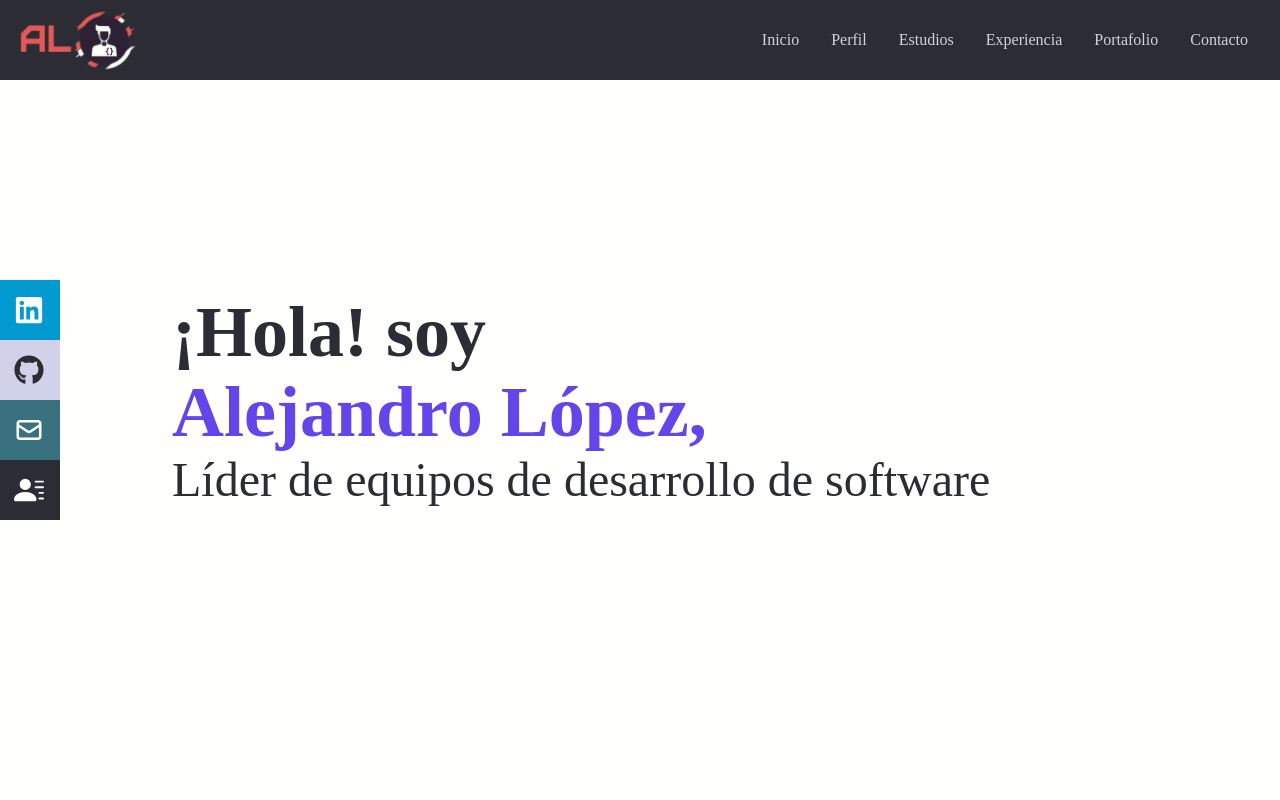
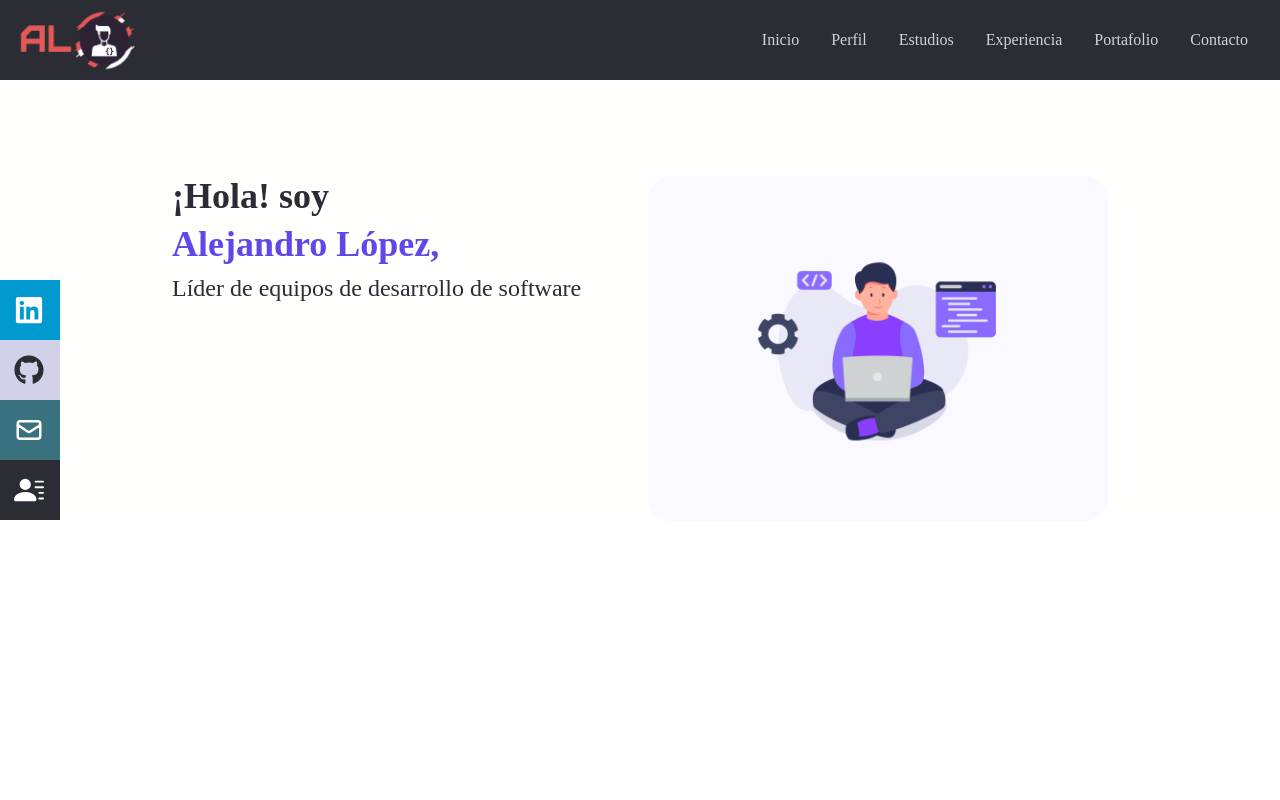
Before and after one commit to alejolopez-co/LandingPage, a React (Vite) app: page / in a window 1280 px wide. Shown: the top 800 px of the page. Built offline with nearby package versions, Linux system fonts and the light colour scheme.

Commit message:
Import imágen del home

```diff
--- a/src/components/Contact.jsx
+++ b/src/components/Contact.jsx
@@ -16,7 +16,7 @@ const Contact = () => {
                 </div>
                 <input name='name' className='bg-[#2B2C34] text-white p-2 required:border-red-500' type="text" placeholder='Nombre *' required />
                 <input name='email' className='my-4 p-2 bg-[#2B2C34] text-white required:border-red-500' type="email" placeholder='Email *' required />
-                <textarea name="message" className='bg-[#2B2C34] text-white p-2 required:border-red-500' rows="10" placeholder='Mensaje' required></textarea>
+                <textarea name="message" className='bg-[#2B2C34] text-white p-2 required:border-red-500' rows="10" placeholder='Mensaje *' required></textarea>
                 <button className='font-medium text-[#2B2C34] border-[#2B2C34] border-2 hover:bg-[#6246EA] hover:border-[#6246EA] hover:text-white px-4 py-3 my-8 mx-auto flex items-center'>Enviar</button>
             </form>
         </div>
--- a/src/components/Home.jsx
+++ b/src/components/Home.jsx
@@ -1,20 +1,28 @@
 import React from 'react'
 import { HiArrowNarrowRight } from 'react-icons/hi'
+import DEV from '../assets/developer.jpg'
 
 const Home = () => {
   return (
-    <div name='home' className='w-full h-screen bg-[#FFFFFE]'>
+    <div name='home' className='w-full h-auto bg-[#FFFFFE]'>
       {/* Container */}
-      <div className='max-w-[1000px] mx-auto px-8 flex flex-col justify-center h-full'>
-        <h1 className='text-4xl sm:text-7xl font-bold text-[#2B2C34]'>
+      <div className='max-w-[1000px] mx-auto px-8 flex flex-col justify-center w-full h-full'>
+        <div className='w-full grid grid-cols-1 sm:grid-cols-2 gap-4'>
+          <div className='mt-44'>
+            <h1 className='text-4xl font-bold text-[#2B2C34]'>
               ¡Hola! soy
             </h1>
-        <h2 className='text-4xl sm:text-7xl font-bold text-[#6246EA] mt-2'>
+            <h2 className='text-4xl font-bold text-[#6246EA] mt-2'>
               Alejandro López,
             </h2>
-        <p className='text-2xl sm:text-5xl text-[#2B2C34] mt-2'>
+            <p className='text-2xl text-[#2B2C34] mt-2'>
               Líder de equipos de desarrollo de software
             </p>
+          </div>
+          <div className='sm:mt-44'>
+            <img className='w-auto border-none rounded-3xl' src={DEV} alt="DEV jpg" />
+          </div>
+        </div>
       </div>
     </div>
   )
```
Lines whose indentation alone changed are shown as unchanged.
